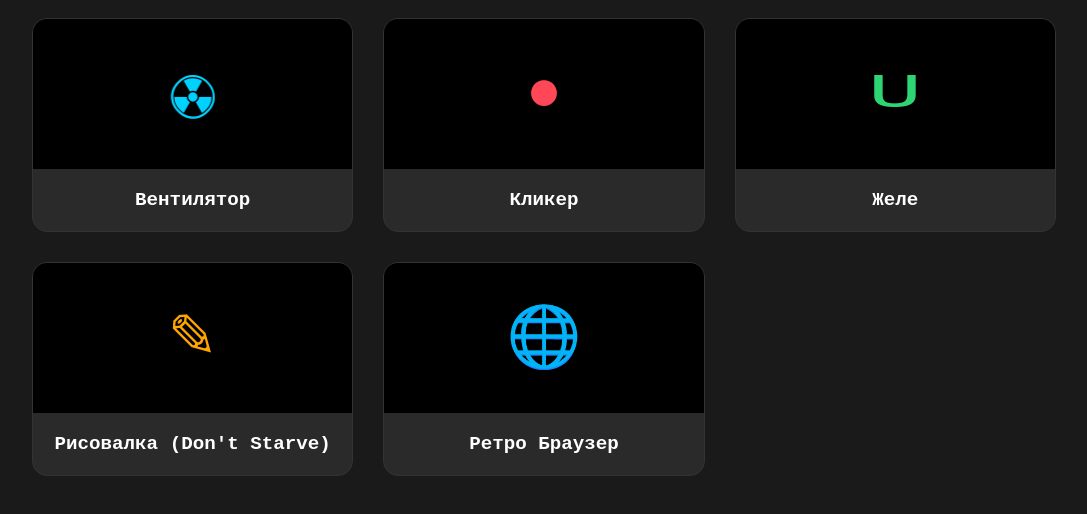
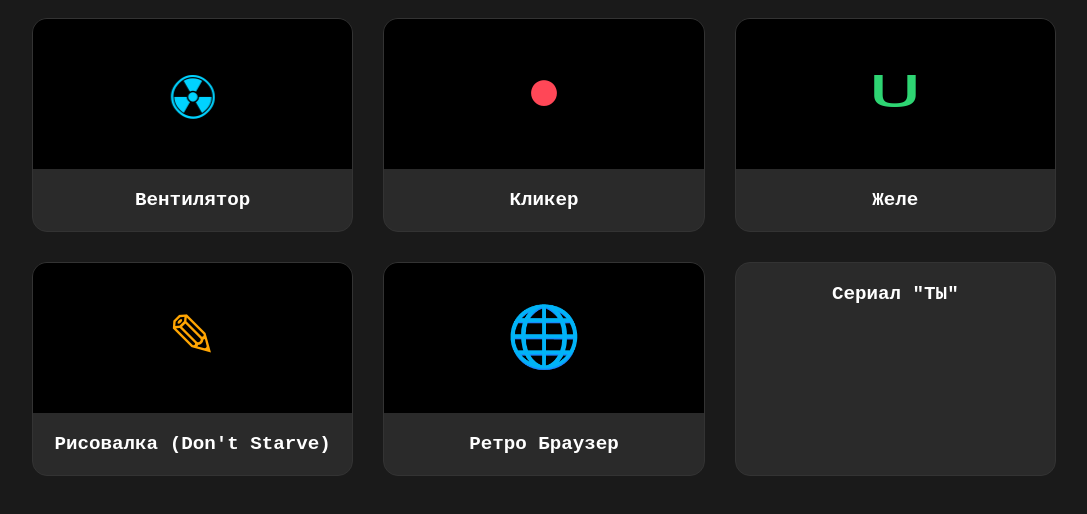
Before and after one commit to roba-bot/potential-dollop, a plain HTML site: page index.html in a window 1280 px wide. Shown: the part 116-630 px from the top of the page, without its empty margins (96-1183 px from the left). Drawn offline with Linux system fonts and the light colour scheme.

Commit message:
Update index.html

```diff
--- a/index.html
+++ b/index.html
@@ -97,6 +97,10 @@
         <a href="browser.html" class="card">
             <div class="preview p-browser"></div>
             <div class="info"><h3>Ретро Браузер</h3></div>
+        <a href="you.html" class="card">
+            <div class="watch-you(RU)"></div>
+            <div class="info"><h3>Сериал "ТЫ"</h3></div>
+        </a>
         </a>
     </div>
 </body>
```
